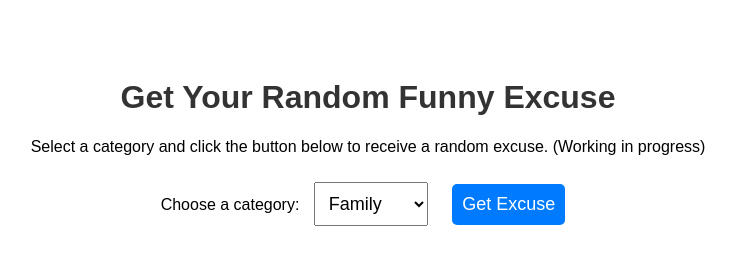
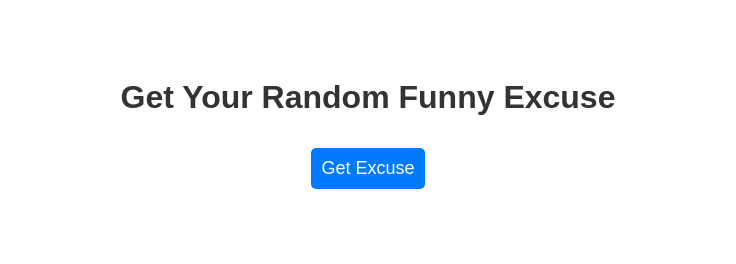
Before and after one commit to ayush-96/random-excuser.github.io, a plain HTML site: page index.html in a window 1280 px wide. Shown: the whole page, without its empty margins (272-1008 px from the left). Drawn offline with Linux system fonts and the light colour scheme.

Commit message:
Remove category function for now

```diff
--- a/index.html
+++ b/index.html
@@ -34,16 +34,7 @@
 <body>
 
     <h1>Get Your Random Funny Excuse</h1>
-    <p>Select a category and click the button below to receive a random excuse. (Working in progress)</p>
 
-    <label for="category">Choose a category:</label>
-    <select id="category">
-        <option value="family">Family</option>
-        <option value="pet">Pet</option>
-        <option value="personal">Personal</option>
-        <option value="funny">Funny</option>
-        <option value="work">Work</option>
-    </select>
 
     <button onclick="getExcuse()">Get Excuse</button>
 
```
